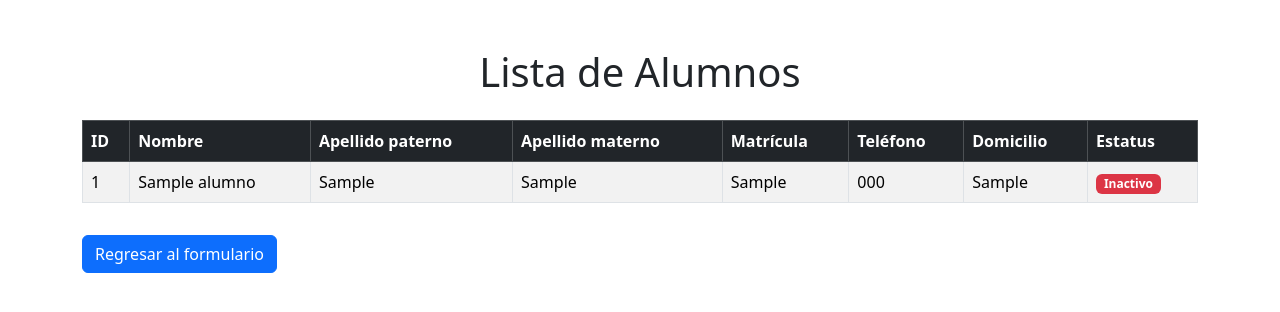
After one commit to naytzealfaro-alt/sistema_alumnos-temp, a CodeIgniter app: page /sistema_alumnos/index.php/alumnos/lista in a window 1280 px wide. The commit adds this page. Shown: the top 312 px of the page. Run offline with CodeIgniter, Linux system fonts and the light colour scheme; tables that the repository leaves empty or names only in its code hold one stand-in row (values such as "Sample post").

Commit message:
Agregue controladores y nueva vista

```diff
--- a/application/config/routes.php
+++ b/application/config/routes.php
@@ -55,3 +55,4 @@ $route['translate_uri_dashes'] = FALSE;
 
 $route['alumnos'] = 'Alumnos/index';
 $route['alumnos/guardar'] = 'Alumnos/guardar';
+$route['alumnos/lista'] = 'Alumnos/lista';
--- a/application/controllers/Alumnos.php
+++ b/application/controllers/Alumnos.php
@@ -23,4 +23,13 @@ class Alumnos extends CI_Controller
 
         redirect('alumnos');
     }
+
+    public function lista()
+    {
+        $this->load->model('Alumno_model');
+
+        $datos['alumnos'] = $this->Alumno_model->obtener_alumnos();
+
+        $this->load->view('lista_alumnos', $datos);
+    }
 }
--- a/application/views/formulario_alumnos.php
+++ b/application/views/formulario_alumnos.php
@@ -6,7 +6,7 @@
 
     <title>Formulario de Alumnos</title>
 
-    <!-- Bootstrap -->
+
     <link href="https://cdn.jsdelivr.net/npm/bootstrap@5.3.3/dist/css/bootstrap.min.css" rel="stylesheet">
 </head>
 
--- /dev/null
+++ b/application/views/lista_alumnos.php
@@ -0,0 +1,76 @@
+<!DOCTYPE html>
+<html lang="es">
+
+<head>
+    <meta charset="UTF-8">
+    <meta name="viewport" content="width=device-width, initial-scale=1.0">
+
+    <title>Lista de Alumnos</title>
+
+    <link href="https://cdn.jsdelivr.net/npm/bootstrap@5.3.3/dist/css/bootstrap.min.css" rel="stylesheet">
+</head>
+
+<body>
+
+    <div class="container mt-5">
+
+        <h1 class="text-center mb-4">Lista de Alumnos</h1>
+
+        <div class="table-responsive">
+
+            <table class="table table-bordered table-striped table-hover">
+
+                <thead class="table-dark">
+                    <tr>
+                        <th>ID</th>
+                        <th>Nombre</th>
+                        <th>Apellido paterno</th>
+                        <th>Apellido materno</th>
+                        <th>Matrícula</th>
+                        <th>Teléfono</th>
+                        <th>Domicilio</th>
+                        <th>Estatus</th>
+                    </tr>
+                </thead>
+
+                <tbody>
+
+                    <?php foreach ($alumnos as $alumno): ?>
+
+                        <tr>
+                            <td><?= $alumno->id_alumn ?></td>
+                            <td><?= $alumno->nombre_al ?></td>
+                            <td><?= $alumno->apaterno_al ?></td>
+                            <td><?= $alumno->amaterno_al ?></td>
+                            <td><?= $alumno->matricula_al ?></td>
+                            <td><?= $alumno->tel_al ?></td>
+                            <td><?= $alumno->dom_al ?></td>
+
+                            <td>
+                                <?php if ($alumno->estatus_al == 1): ?>
+                                    <span class="badge bg-success">Activo</span>
+                                <?php else: ?>
+                                    <span class="badge bg-danger">Inactivo</span>
+                                <?php endif; ?>
+                            </td>
+                        </tr>
+
+                    <?php endforeach; ?>
+
+                </tbody>
+
+            </table>
+
+        </div>
+
+        <div class="mt-3">
+            <a href="<?= site_url('alumnos') ?>" class="btn btn-primary">
+                Regresar al formulario
+            </a>
+        </div>
+
+    </div>
+
+</body>
+
+</html>
```
